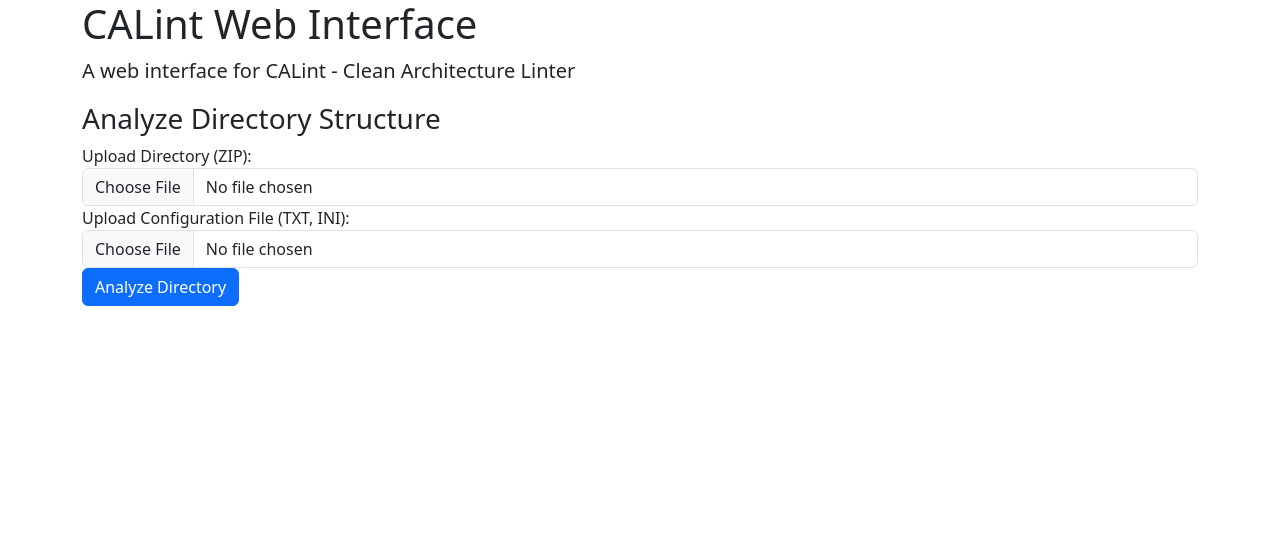
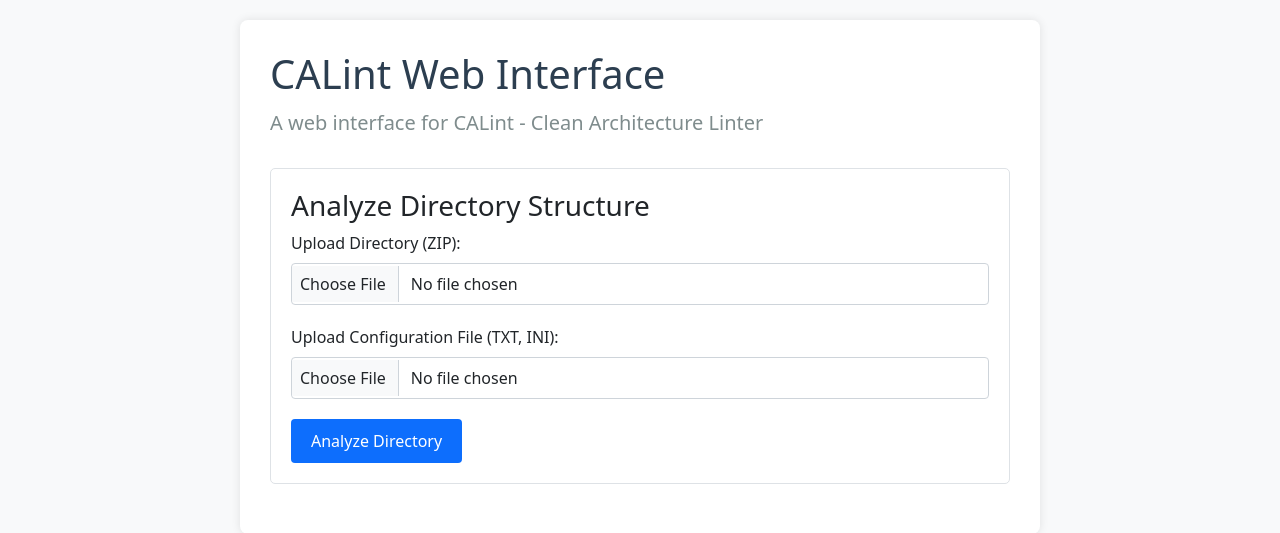
Before and after one commit to rdmtfl/CALint-GUI, a Flask app: page / in a window 1280 px wide. Shown: the top 533 px of the page. Run offline with Flask 3, Linux system fonts and the light colour scheme.

Commit message:
CHORE: update css

```diff
--- a/frontend/templates/index.html
+++ b/frontend/templates/index.html
@@ -7,6 +7,101 @@
         <meta http-equiv="X-UA-Compatible" content="ie=edge">
         <title>CALint Web</title>
         <link href="https://cdn.jsdelivr.net/npm/bootstrap@5.3.8/dist/css/bootstrap.min.css" rel="stylesheet" integrity="sha384-sRIl4kxILFvY47J16cr9ZwB07vP4J8+LH7qKQnuqkuIAvNWLzeN8tE5YBujZqJLB" crossorigin="anonymous">
+        <link rel="stylesheet" href="styles.css">
+
+        <style>
+         body {
+        background-color: #f8f9fa;
+        padding-top: 20px;
+        }
+
+        .container {
+            max-width: 800px;
+            background-color: white;
+            border-radius: 8px;
+            box-shadow: 0 0 10px rgba(0, 0, 0, 0.1);
+            padding: 30px;
+            margin-bottom: 30px;
+        }
+
+        h1 {
+            color: #2c3e50;
+            margin-bottom: 10px;
+        }
+
+        .lead {
+            color: #7f8c8d;
+            margin-bottom: 30px;
+        }
+
+        .analysis-section {
+            padding: 20px;
+            border: 1px solid #dee2e6;
+            border-radius: 5px;
+            margin-bottom: 20px;
+        }
+
+        .form-group {
+            margin-bottom: 20px;
+        }
+
+        label {
+            font-weight: 500;
+            margin-bottom: 8px;
+            display: block;
+        }
+
+        input[type="file"] {
+            width: 100%;
+            padding: 8px;
+            border: 1px solid #ced4da;
+            border-radius: 4px;
+        }
+
+        button[type="submit"] {
+            background-color: #0d6efd;
+            color: white;
+            border: none;
+            padding: 10px 20px;
+            border-radius: 4px;
+            cursor: pointer;
+            font-weight: 500;
+            transition: background-color 0.2s;
+        }
+
+        button[type="submit"]:hover {
+            background-color: #0b5ed7;
+        }
+
+        .result {
+            display: none;
+            margin-top: 30px;
+            padding: 20px;
+            border-radius: 5px;
+        }
+
+        .result.success {
+            background-color: #d1e7dd;
+            border: 1px solid #badbcc;
+            color: #0f5132;
+        }
+
+        .result.error {
+            background-color: #f8d7da;
+            border: 1px solid #f5c2c7;
+            color: #842029;
+        }
+
+        pre {
+            background-color: #f8f9fa;
+            border: 1px solid #e9ecef;
+            border-radius: 4px;
+            padding: 15px;
+            overflow-x: auto;
+            white-space: pre-wrap;
+            margin-top: 10px;
+        }
+        </style>
     </head>
 
 <body>
--- /dev/null
+++ b/frontend/templates/styles.css
@@ -0,0 +1,91 @@
+ body {
+        background-color: #f8f9fa;
+        padding-top: 20px;
+        }
+
+        .container {
+            max-width: 800px;
+            background-color: white;
+            border-radius: 8px;
+            box-shadow: 0 0 10px rgba(0, 0, 0, 0.1);
+            padding: 30px;
+            margin-bottom: 30px;
+        }
+
+        h1 {
+            color: #2c3e50;
+            margin-bottom: 10px;
+        }
+
+        .lead {
+            color: #7f8c8d;
+            margin-bottom: 30px;
+        }
+
+        .analysis-section {
+            padding: 20px;
+            border: 1px solid #dee2e6;
+            border-radius: 5px;
+            margin-bottom: 20px;
+        }
+
+        .form-group {
+            margin-bottom: 20px;
+        }
+
+        label {
+            font-weight: 500;
+            margin-bottom: 8px;
+            display: block;
+        }
+
+        input[type="file"] {
+            width: 100%;
+            padding: 8px;
+            border: 1px solid #ced4da;
+            border-radius: 4px;
+        }
+
+        button[type="submit"] {
+            background-color: #0d6efd;
+            color: white;
+            border: none;
+            padding: 10px 20px;
+            border-radius: 4px;
+            cursor: pointer;
+            font-weight: 500;
+            transition: background-color 0.2s;
+        }
+
+        button[type="submit"]:hover {
+            background-color: #0b5ed7;
+        }
+
+        .result {
+            display: none;
+            margin-top: 30px;
+            padding: 20px;
+            border-radius: 5px;
+        }
+
+        .result.success {
+            background-color: #d1e7dd;
+            border: 1px solid #badbcc;
+            color: #0f5132;
+        }
+
+        .result.error {
+            background-color: #f8d7da;
+            border: 1px solid #f5c2c7;
+            color: #842029;
+        }
+
+        pre {
+            background-color: #f8f9fa;
+            border: 1px solid #e9ecef;
+            border-radius: 4px;
+            padding: 15px;
+            overflow-x: auto;
+            white-space: pre-wrap;
+            margin-top: 10px;
+        }
```
